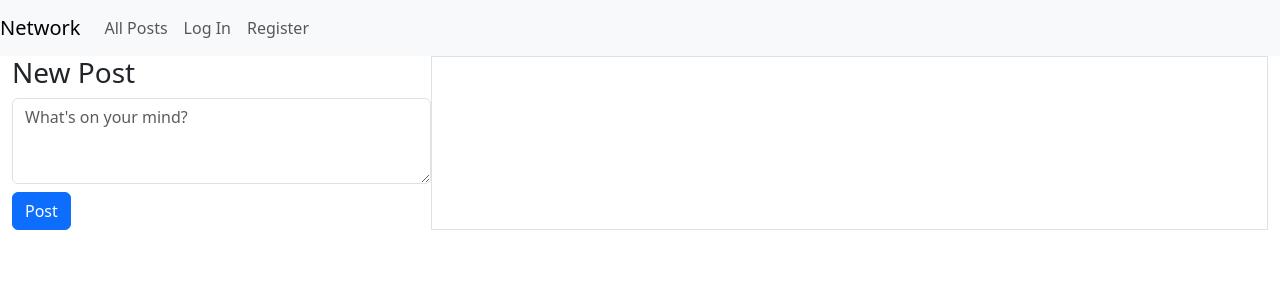
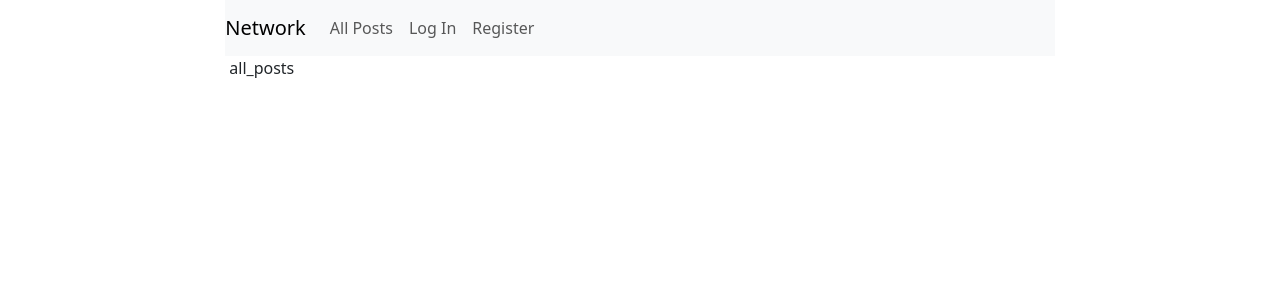
Before and after one commit to LeodanyPM/Network_CS50_Web, a Django app: page / in a window 1280 px wide. Shown: the top 300 px of the page. Run offline with Django 3.2, Linux system fonts and the light colour scheme; data that the repository does not hold is empty.

Commit message:
detalles

```diff
--- a/network/static/network/network.js
+++ b/network/static/network/network.js
@@ -3,22 +3,34 @@ document.addEventListener('DOMContentLoaded', function() {
 
   document.querySelector('#all_posts').addEventListener('click',(e) => {
                                              e.preventDefault();
+                                             document.querySelector('#post-form').style.display='block';
 	                                         get_info('all_posts');
 	                                                });
-  document.querySelector('#user').addEventListener('click', (e) => {
+  document.addEventListener('click', (e) => {
+                                            const userLink = e.target.closest('#user');
+                                            if(userLink){
                                                                  e.preventDefault();
+                                                                 document.querySelector('#post-form').style.display='none';
 	                                                             get_info('page');
-	                                                              });
-  document.querySelector('#following').addEventListener('click',(e) => {
+	                                                      }
+                                            });
+  document.addEventListener('click',(e) => {
+                                            const followingLink = e.target.closest('#following');
+                                            if (followingLink){
                                                                     e.preventDefault();
+                                                                    document.querySelector('#post-form').style.display='none';
                                                                     get_info('following');
-	                                                                  });
-  document.querySelector('#sent_post').onclick =  function(e) {
+	                                                           }
+                                            });
+  const sent_post_btn = document.querySelector('#sent_post')
+  if(sent_post_btn){
+                   sent_post_btn.onclick =  function(e) {
                                                         e.preventDefault();
                                                         console.log('Click en post');
-                                                        sent_post()
-                                                         };
-
+                                                        sent_post();
+                                                        get_info('all_posts');
+                                                        };
+                    };
 
   get_info('all_posts');
 });
@@ -38,7 +50,7 @@ function get_info(section, page=1){
                                         }
                     else {
                            page_user(data);
-                            pagination(section, data[2]);
+                           pagination(section, data[2]);
                           }
                     })
     .catch(error => {
@@ -73,7 +85,7 @@ function show_posts(post){
                                                                                                         edit_post(one_post.querySelector('.body'), post.post_id, e.target);
                                                                                                         };
 
-                                                         if (e.target.closest('.btn_liked')){
+                                                         if (e.target.closest('.btn_liked') &&  document.querySelector('#user') ){
                                                                                                         console.log('click on like');
                                                                                                         like_post(e.target.closest('.btn_liked'),post.post_id);
                                                                                                         };
@@ -123,7 +135,9 @@ function sent_post(){
                                           })
                     })
     .then(response => response.json())
-    .then(result => {console.log(result)})
+    .then(result => {console.log(result);
+                     document.querySelector('#post-body').value = '';
+                    })
     .catch(error => {
         console.error('Error:', error);
         alert('The post could not be sent. Try again.');
--- a/network/templates/network/index.html
+++ b/network/templates/network/index.html
@@ -1,24 +1,17 @@
 {% extends "network/layout.html" %}
 {% load static %}
 {% block body %}
-    <div class="container-fluid">
-        <div class="row g-0">
-            <div class="col-12 col-md-4">  <!-- 4 columnas en md+ -->
-                <div id="new-post">
-                    <h3>New Post</h3>
-                    <form id="post-form">
+    <div class="container col-8 px-3">
+            {% if user.is_authenticated %}
+                <div id="new-post" >
+                    <form id="post-form" >
                         <textarea class="form-control" id="post-body" rows="3" placeholder="What's on your mind?"></textarea>
                         <button type="submit" class="btn btn-primary mt-2" id='sent_post'>Post</button>
                     </form>
                 </div>
-            </div>
-            <div class="col-12 col-md-8 border">  <!-- 8 columnas en md+ -->
+            {% endif %}
                 <div id="main"></div>
-                <div id = "pagination">
-
-                </div>
-            </div>
-        </div>
+                <div id = "pagination"></div>
     </div>
 {% endblock %}
 {% block script %}
--- a/network/templates/network/layout.html
+++ b/network/templates/network/layout.html
@@ -10,11 +10,11 @@
          {% endblock %}
     </head>
     <body>
-
+        <div class = "container col-8">
             <nav class="navbar navbar-expand-lg navbar-light bg-light">
                 <a class="navbar-brand" id="network" href="#">Network</a>
 
-            <div>
+                <div >
                   <ul class="navbar-nav mr-auto">
                     {% if user.is_authenticated %}
                         <li class="nav-item">
@@ -42,7 +42,7 @@
                   </ul>
                 </div>
               </nav>
-
+        </div>
         <div class="body">
             {% block body %}
             {% endblock %}
--- a/network/views.py
+++ b/network/views.py
@@ -124,13 +124,18 @@ def edit_post(request):
     else:
         return JsonResponse({"error": "You cannot edit other users' posts."}, status=400)
 
-@login_required
+
 def all_post(request):
     if request.method != 'GET':
         return JsonResponse({'error':"GET request required."}, status=400)
-    all_posts = Post.objects.annotate( user_liked = Exists( Like.objects.filter(post=OuterRef('pk'), user=request.user)))
-    post_page =paginate_posts(all_posts, request)
-    serialized_posts = [post.serialize(post.user == request.user, post.user_liked) for post in post_page['page_obj']]
+    if request.user.is_authenticated:
+        all_posts = Post.objects.annotate( user_liked = Exists( Like.objects.filter(post=OuterRef('pk'), user=request.user)))
+        post_page =paginate_posts(all_posts, request)
+        serialized_posts = [post.serialize(post.user == request.user, post.user_liked) for post in post_page['page_obj']]
+    else:
+        all_posts = Post.objects.all()
+        post_page = paginate_posts(all_posts, request)
+        serialized_posts = [post.serialize(False, False) for post in post_page['page_obj']]
     return JsonResponse({
         'posts': serialized_posts,
         'pagination': post_page['pagination']
```
Lines whose indentation alone changed are shown as unchanged.
